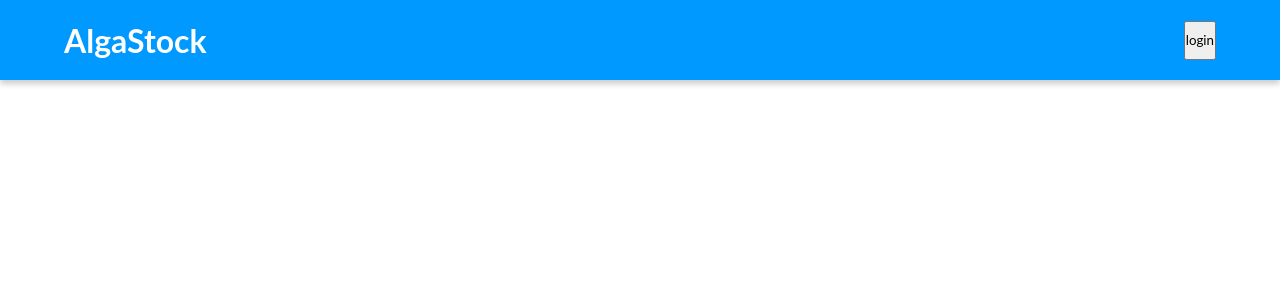
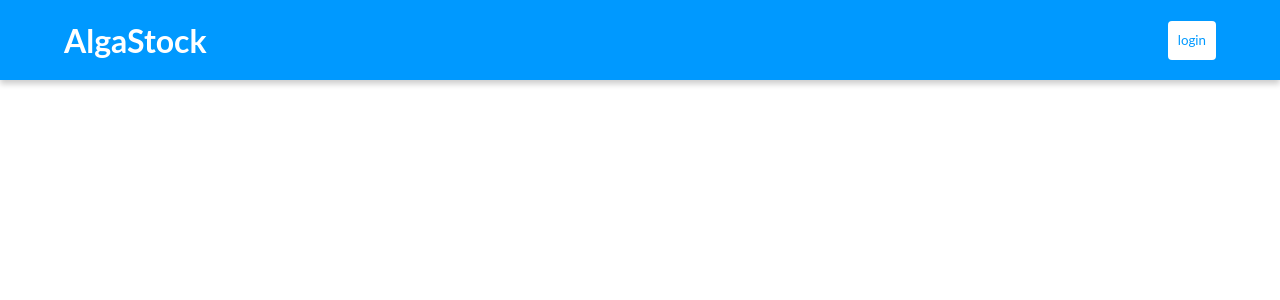
Before and after one commit to CarolinaOlivaCruz/spa-alga-works, a React (Create React App) app: page / in a window 1280 px wide. Shown: the top 300 px of the page. Built offline with nearby package versions, Linux system fonts and the light colour scheme.

Commit message:
feat: button component

```diff
--- /dev/null
+++ b/src/components/Button/index.tsx
@@ -0,0 +1,16 @@
+import React from "react";
+import { ButtonStyled } from "./styles";
+
+declare interface iButtonProps {
+  content?: string;
+  onClick?: () => void;
+  children: JSX.Element;
+}
+
+export const Button: React.FC<iButtonProps> = (props) => {
+  return (
+    <ButtonStyled onClick={props.onClick}>
+      {props.children || "Name ess button"}
+    </ButtonStyled>
+  );
+};
--- /dev/null
+++ b/src/components/Button/styles.ts
@@ -0,0 +1,9 @@
+import styled from "styled-components";
+
+export const ButtonStyled = styled.button`
+  border: none;
+  padding: 5px 10px;
+  border-radius: 4px;
+  color: #09f;
+  background-color: #ffff;
+`;
--- a/src/components/Header/index.tsx
+++ b/src/components/Header/index.tsx
@@ -1,4 +1,5 @@
 import React from "react";
+import { Button } from "../Button";
 import { HeaderStyled } from "./styles";
 
 export const Header = () => {
@@ -6,10 +7,10 @@ export const Header = () => {
     <HeaderStyled>
       <div>
         <h1>AlgaStock</h1>
-                <button>
-                    login
-                </button>
+        <Button onClick={() => window.alert("Olá")}>
+            <span>login</span>
+        </Button>
       </div>
     </HeaderStyled>
-    )
-}
+  );
+};
```
Lines whose indentation alone changed are shown as unchanged.
